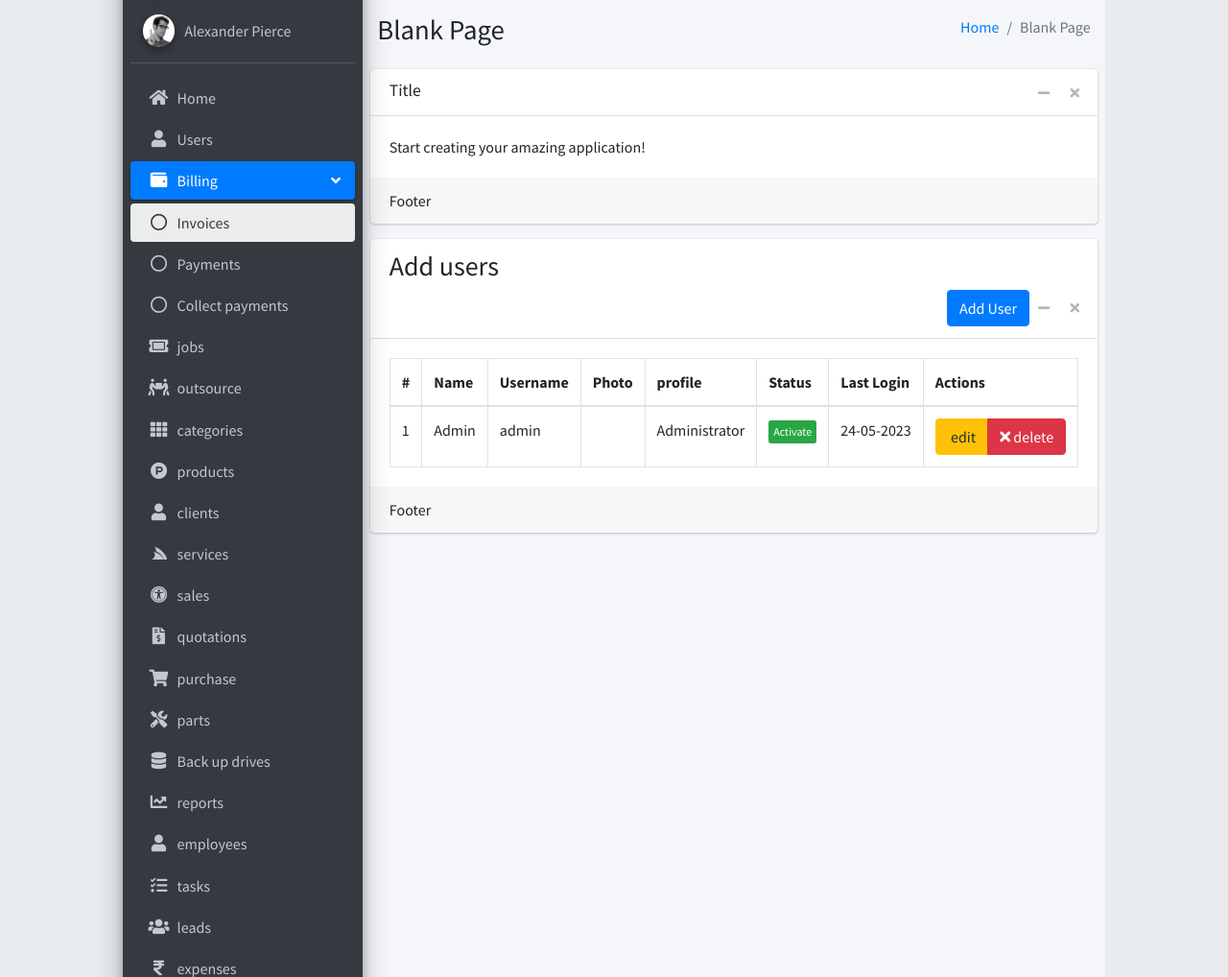
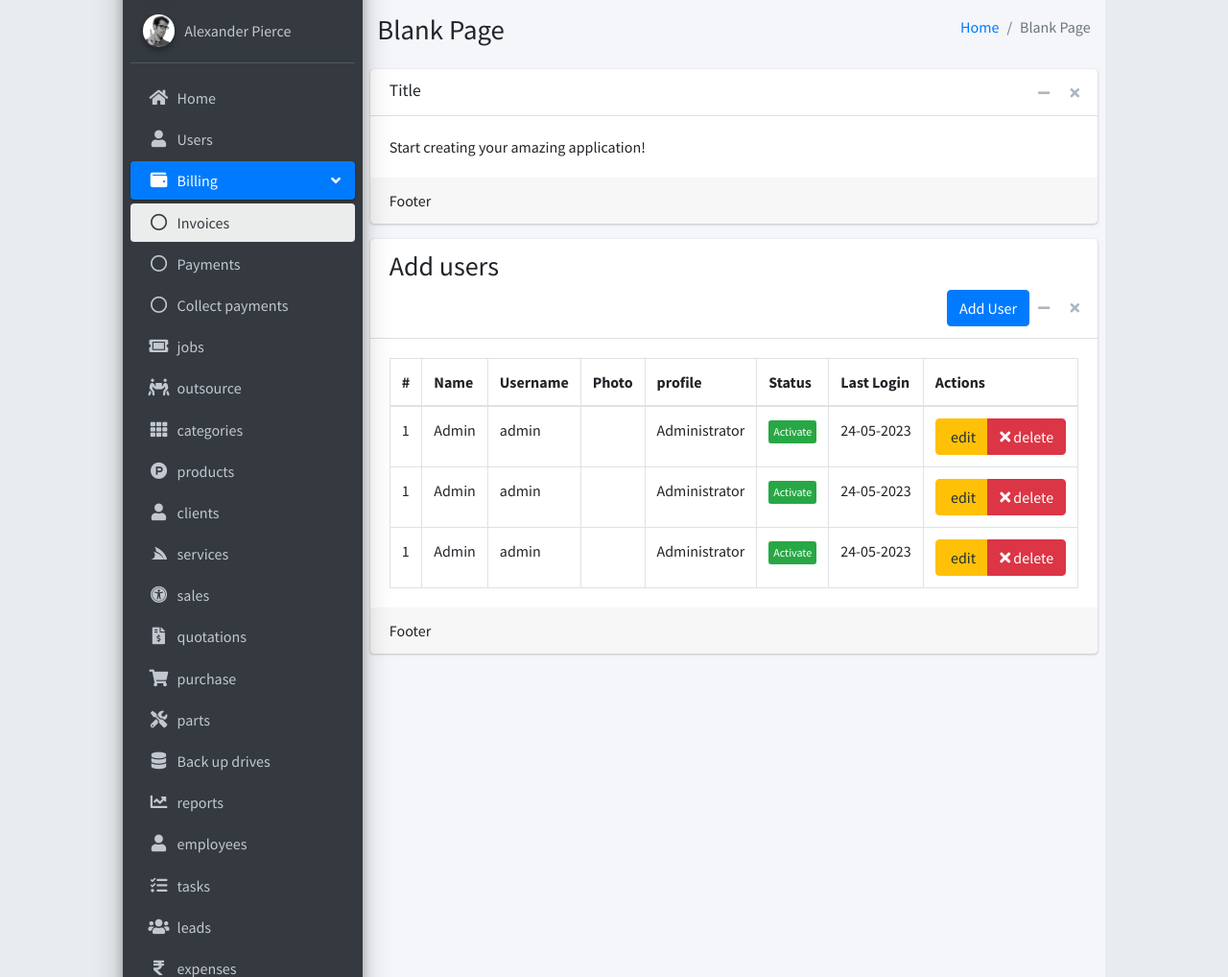
Before and after one commit to Mr-Kumar-Abhishek/computer-repair-POS, a PHP site: page /users in a window 1280 px wide. Shown: the part 58-1076 px from the top of the page at 96% size. Run offline with PHP 8.4, Linux system fonts and the light colour scheme; the visitor is signed in with stand-in values (Sample User, id 1); some libraries are stand-ins or nearby versions.

Commit message:
duplicate rows

```diff
--- a/views/modules/users.php
+++ b/views/modules/users.php
@@ -91,7 +91,37 @@
                           <button class="btn btn-danger"><i class="fas fa-times"></i> delete </button>
                         </div>
                       </td>
-                    </td>
+                    </tr>
+                    <tr>
+                      <td>1</td>
+                      <td>Admin</td>
+                      <td>admin</td>
+                      <td></td>
+                      <td>Administrator</td>
+                      <td><button class="btn btn-success btn-xs">Activate</button></td>
+                      <td>24-05-2023</td>
+                      <td>
+                        <div class="btn-group">
+                          <button class="btn btn-warning" ><i class="fas fa-pencil"></i> edit </button>
+                          <button class="btn btn-danger"><i class="fas fa-times"></i> delete </button>
+                        </div>
+                      </td>
+                    </tr>
+                    <tr>
+                      <td>1</td>
+                      <td>Admin</td>
+                      <td>admin</td>
+                      <td></td>
+                      <td>Administrator</td>
+                      <td><button class="btn btn-success btn-xs">Activate</button></td>
+                      <td>24-05-2023</td>
+                      <td>
+                        <div class="btn-group">
+                          <button class="btn btn-warning" ><i class="fas fa-pencil"></i> edit </button>
+                          <button class="btn btn-danger"><i class="fas fa-times"></i> delete </button>
+                        </div>
+                      </td>
+                    </tr>
                   </tbody>
             </table>
         </div>
```
